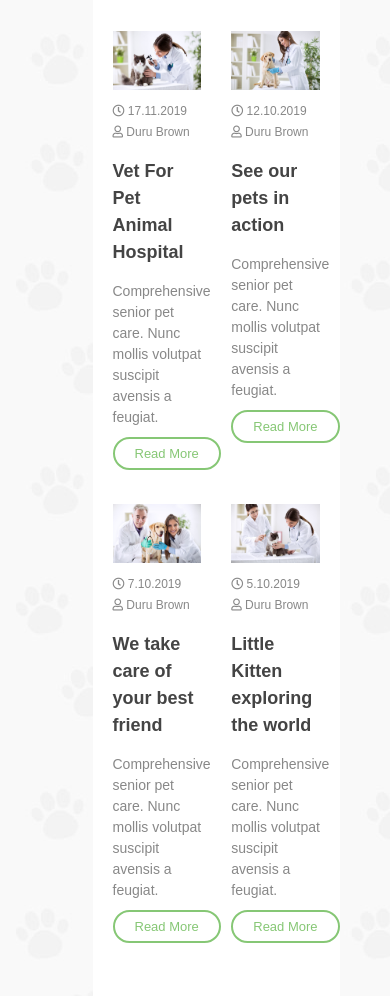
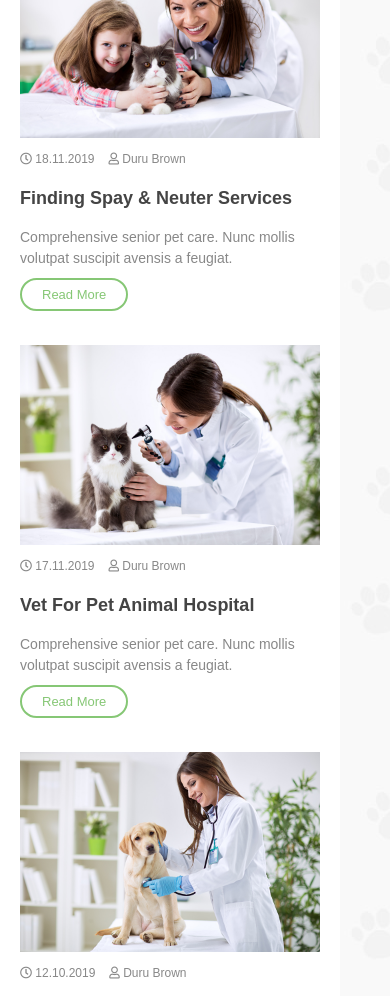
Before and after one commit to nahid1905/Vet-For-Pet, a plain HTML site: page Vet For Pet/Blog.html in a window 390 px wide. Shown: the part 671-1667 px from the top of the page. Drawn offline with nearby package versions, Linux system fonts and the light colour scheme.

Commit message:
Add files via upload

```diff
--- a/Vet For Pet/Blog.html
+++ b/Vet For Pet/Blog.html
@@ -14,7 +14,7 @@
 	<div class="container">
 		<div class="header">
 			<div class="row">
-				<div class="span3 col-3 col-s-6">
+				<div class="span3 col-md-3 col-xs-6">
 					<div class="left">
 						<a href="index.html">
 							<img src="images/logo.png" alt="">
@@ -43,12 +43,12 @@
 						</div>
 					</div>
 				</div>
-				<div class="span9 col-9 col-s-6">
+				<div class="span9 col-md-9 col-xs-6">
 					<div class="right">
 						<h1>Blog</h1>
 						<div class="blogs">
 							<div class="row">
-								<div class="col-6">
+								<div class="col-md-6 col-xs-12">
 									<img src="images/blog/blog01.jpg" alt="">
 									<ul>
 										<li>
@@ -66,7 +66,7 @@
 										<a href="Details.html">Read More</a>
 									</div>
 								</div>
-								<div class="col-6">
+								<div class="col-md-6 col-xs-12">
 									<img src="images/blog/blog02.jpg" alt="">
 									<ul>
 										<li>
@@ -84,7 +84,7 @@
 										<a href="Details.html">Read More</a>
 									</div>
 								</div>
-								<div class="col-6">
+								<div class="col-md-6 col-xs-12">
 									<img src="images/blog/blog03.jpg" alt="">
 									<ul>
 										<li>
@@ -102,7 +102,7 @@
 										<a href="Details.html">Read More</a>
 									</div>
 								</div>
-								<div class="col-6">
+								<div class="col-md-6 col-xs-12">
 									<img src="images/blog/blog04.jpg" alt="">
 									<ul>
 										<li>
@@ -120,7 +120,7 @@
 										<a href="Details.html">Read More</a>
 									</div>
 								</div>
-								<div class="col-6">
+								<div class="col-md-6 col-xs-12">
 									<img src="images/blog/blog05.jpg" alt="">
 									<ul>
 										<li>
@@ -138,7 +138,7 @@
 										<a href="Details.html">Read More</a>
 									</div>
 								</div>
-								<div class="col-6">
+								<div class="col-md-6 col-xs-12">
 									<img src="images/blog/blog06.jpg" alt="">
 									<ul>
 										<li>
```
